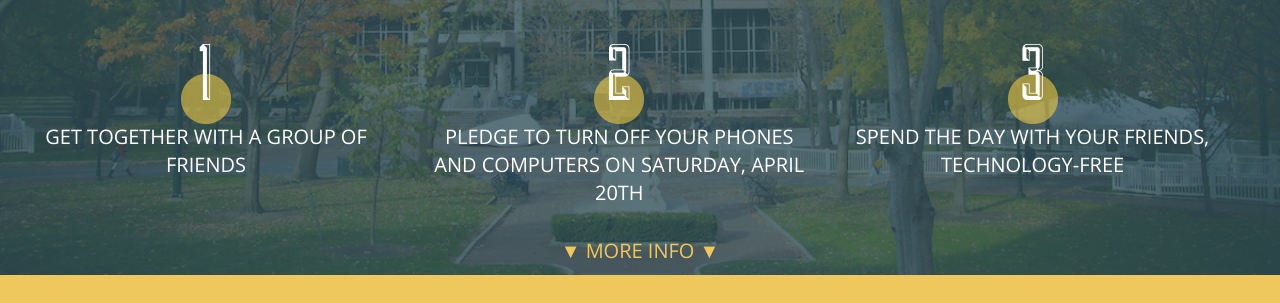
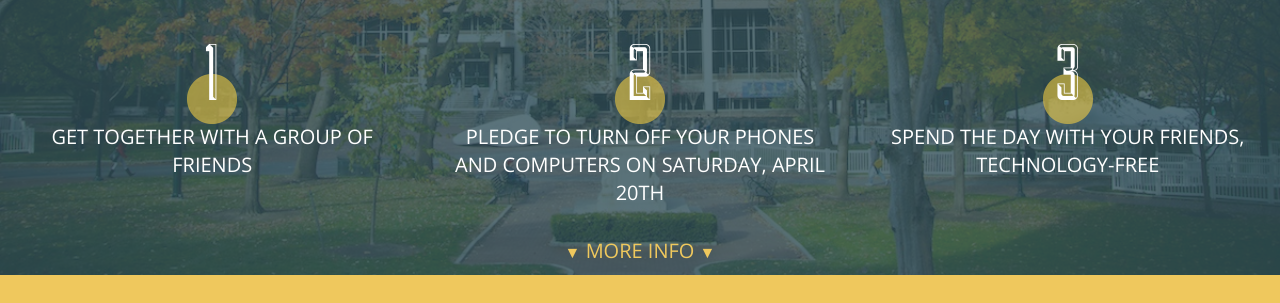
Before and after one commit to kylehg/penn-disconnects, a plain HTML site: page templates/index.html in a window 1280 px wide. Shown: the part 649-952 px from the top of the page. Drawn offline with nearby package versions, Linux system fonts and the light colour scheme.

Commit message:
Fixed small style stuff

```diff
--- a/static/scss/main.scss
+++ b/static/scss/main.scss
@@ -125,6 +125,10 @@ a:hover {
 
   #more-info-box {
     margin-top: 30px;
+
+    span {
+      font-size: 80%;
+    }
 
     a {
       color: $yellow;
```
Also changed, not shown: static/css/main.css.
